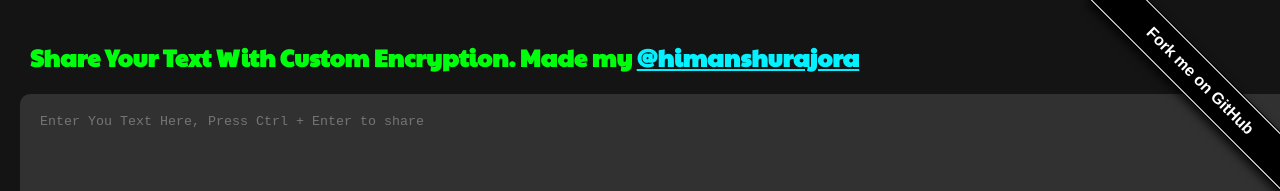
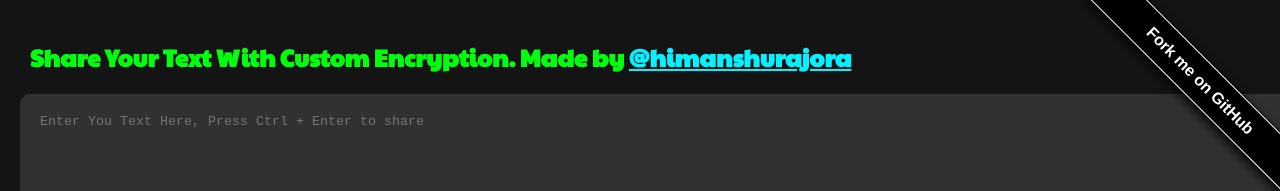
Before and after one commit to himanshurajora/ShareMyText, a React (Vite) app: page / in a window 1280 px wide. Shown: the top 191 px of the page. Built offline with nearby package versions, Linux system fonts and the light colour scheme; no server answers; the database is empty.

Commit message:
Update App.tsx

```diff
--- a/src/App.tsx
+++ b/src/App.tsx
@@ -162,7 +162,7 @@ function App() {
           Fork me on GitHub
         </a>
       </span>
-      <h3 id="wrapper">{heading}. Made my <a href="https://github.com/himanshurajora">@himanshurajora</a></h3>
+      <h3 id="wrapper">{heading}. Made by <a href="https://github.com/himanshurajora">@himanshurajora</a></h3>
       <code>
         <div className="data-section">
           <input
```
